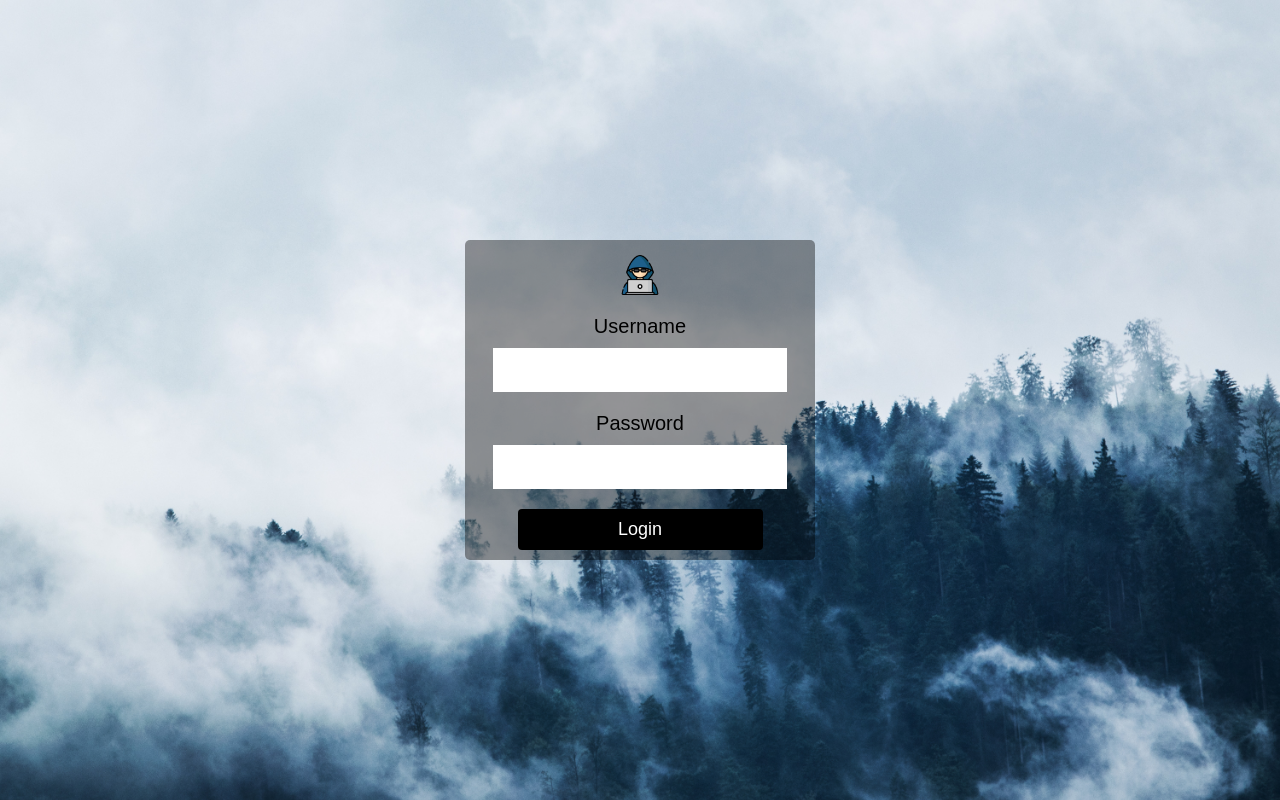
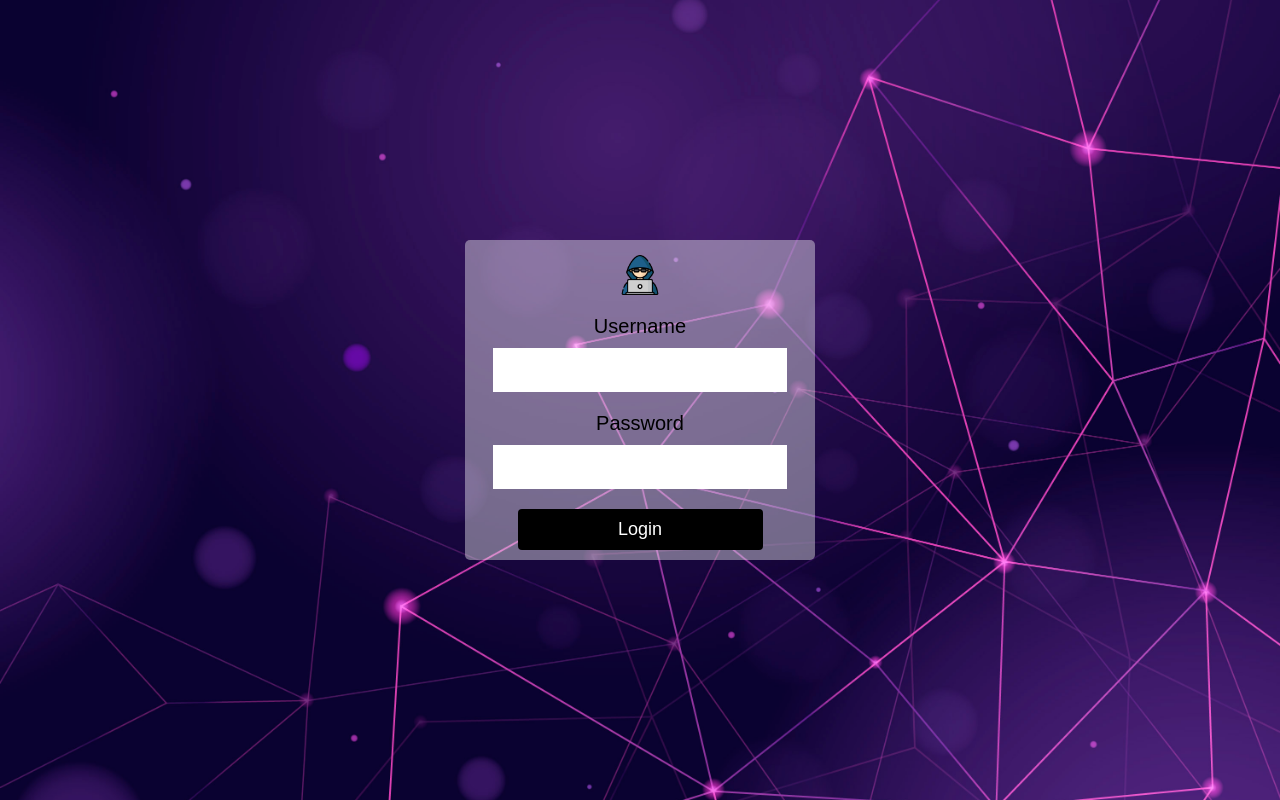
Before and after one commit to matteofredi/webSiteProject, a FastAPI app: page /login in a window 1280 px wide. Run offline with FastAPI, Linux system fonts and the light colour scheme; parts of the project's set-up code (start-up, migrations or seed data) failed here and were passed over.

Commit message:
[feature] FE changed login_template's background-image

```diff
--- a/app/static/css/login-form.css
+++ b/app/static/css/login-form.css
@@ -5,7 +5,7 @@ html, body {
 
 body {
     font-family: Arial, sans-serif;
-    background-image: url("/static/images/background-login.jpg");
+    background-image: url("/static/images/background-login-v2.jpg");
     background-attachment: fixed;
     background-repeat: no-repeat;
     background-size: cover;
@@ -17,7 +17,7 @@ body {
 
 form {
     border-radius: 5px;
-    background-color: rgba(0, 0, 0, 0.4);
+    background-color: rgba(255, 255, 255, 0.4);
     gap: 10px;
     display: flex;
     flex-direction: column;
--- a/app/static/templates/login-form.html
+++ b/app/static/templates/login-form.html
@@ -4,7 +4,6 @@
     <meta name="viewport" content="width=device-width, initial-scale=1">
     <meta charset="UTF-8">
     <link type="text/css" href="{{ request.url_for('static', path='css/login-form.css') }}" rel="stylesheet">
-    <link rel="stylesheet" href="../css/login-form.css">
     <link rel="icon" href="{{ request.url_for('static', path='images/favicon-32x32.png') }}">
     <script type="text/javascript" src="{{ request.url_for('static', path='js/login-form.js') }}"></script>
     <title>Login</title>
@@ -12,7 +11,6 @@
 <body>
 <form method="post">
     <img src="{{ request.url_for('static', path='images/hacker.png') }}">
-<!--    <img src="../images/hacker.png">-->
     <label for="username">Username</label>
     <input type="text" name="username" id="username" required>
     <label for="password">Password</label>
```
Also changed, not shown: app/static/images/background-login-v2.jpg (added).
